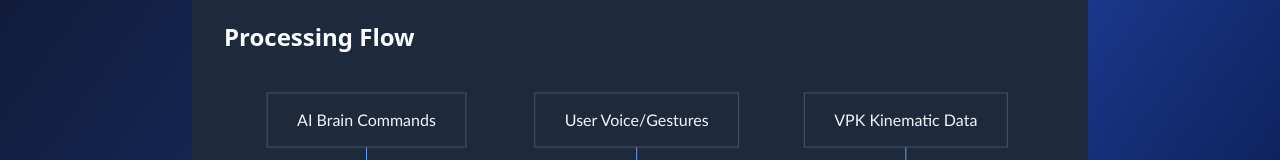
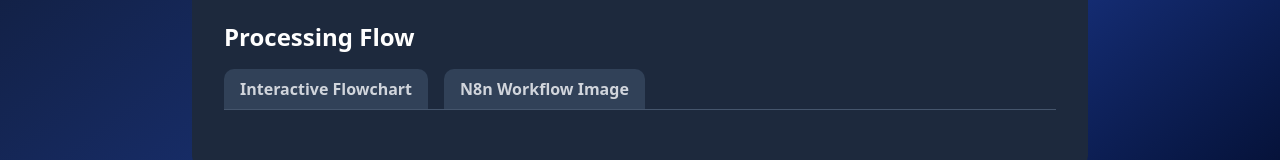
Before and after one commit to DSeahYS/18th-International-Space-Challenge, a Next.js app in the folder SpaceWebsite/frontend/: page /features/adaptive-ar-xr-visual-interface in a window 1280 px wide. Shown: the part 297-457 px from the top of the page. Built offline with nearby package versions, Linux system fonts and the light colour scheme.

Commit message:
Add tabbed interface for Sovereign AI Brain processing flow with N8n workflow image

```diff
--- a/SpaceWebsite/frontend/src/app/features/[slug]/page.tsx
+++ b/SpaceWebsite/frontend/src/app/features/[slug]/page.tsx
@@ -293,6 +293,55 @@ export default function FeaturePage({ params }: { params: Promise<{ slug: string
 
           <div className="bg-slate-800 p-8 rounded-lg mb-8">
             <h2 className="text-2xl font-semibold mb-4">Processing Flow</h2>
+
+            {/* Tab Navigation */}
+            <div className="flex space-x-4 mb-6 border-b border-slate-600">
+              <button
+                className={`px-4 py-2 rounded-t-lg font-semibold transition-colors ${
+                  slug === 'sovereign-ai-brain' ? 'bg-blue-600 text-white' : 'bg-slate-700 text-gray-300 hover:bg-slate-600'
+                }`}
+                onClick={() => {
+                  const flowchartTab = document.getElementById('flowchart-tab');
+                  const imageTab = document.getElementById('image-tab');
+                  const flowchartBtn = document.getElementById('flowchart-btn');
+                  const imageBtn = document.getElementById('image-btn');
+
+                  if (flowchartTab && imageTab && flowchartBtn && imageBtn) {
+                    flowchartTab.style.display = 'block';
+                    imageTab.style.display = 'none';
+                    flowchartBtn.className = 'px-4 py-2 rounded-t-lg font-semibold transition-colors bg-blue-600 text-white';
+                    imageBtn.className = 'px-4 py-2 rounded-t-lg font-semibold transition-colors bg-slate-700 text-gray-300 hover:bg-slate-600';
+                  }
+                }}
+                id="flowchart-btn"
+              >
+                Interactive Flowchart
+              </button>
+              <button
+                className={`px-4 py-2 rounded-t-lg font-semibold transition-colors ${
+                  slug !== 'sovereign-ai-brain' ? 'bg-slate-700 text-gray-300 hover:bg-slate-600' : 'bg-slate-700 text-gray-300 hover:bg-slate-600'
+                }`}
+                onClick={() => {
+                  const flowchartTab = document.getElementById('flowchart-tab');
+                  const imageTab = document.getElementById('image-tab');
+                  const flowchartBtn = document.getElementById('flowchart-btn');
+                  const imageBtn = document.getElementById('image-btn');
+
+                  if (flowchartTab && imageTab && flowchartBtn && imageBtn) {
+                    flowchartTab.style.display = 'none';
+                    imageTab.style.display = 'block';
+                    flowchartBtn.className = 'px-4 py-2 rounded-t-lg font-semibold transition-colors bg-slate-700 text-gray-300 hover:bg-slate-600';
+                    imageBtn.className = 'px-4 py-2 rounded-t-lg font-semibold transition-colors bg-blue-600 text-white';
+                  }
+                }}
+                id="image-btn"
+              >
+                N8n Workflow Image
+              </button>
+            </div>
+
+            {/* Flowchart Tab */}
+            <div id="flowchart-tab" className={slug === 'sovereign-ai-brain' ? 'block' : 'hidden'}>
               {feature.flowchart ? (
                 <Flowchart chart={feature.flowchart} />
               ) : (
@@ -309,6 +358,22 @@ Data Ingestion → Data Fusion → Unified Astronaut State Model
               <p className="text-sm text-gray-400 mt-2">
                 Interactive flowchart showing the module's data processing pipeline.
               </p>
+            </div>
+
+            {/* Image Tab */}
+            <div id="image-tab" className="hidden">
+              <Image
+                src="/Images/Full%20Flow%20N8n.png"
+                alt="Full Flow N8n Workflow"
+                width={800}
+                height={600}
+                className="w-full h-auto rounded"
+                priority
+              />
+              <p className="text-sm text-gray-400 mt-2">
+                Complete N8n workflow visualization showing the AI Brain's processing pipeline.
+              </p>
+            </div>
           </div>
 
           <div className="grid grid-cols-1 md:grid-cols-2 gap-8">
```
Lines whose indentation alone changed are shown as unchanged.
